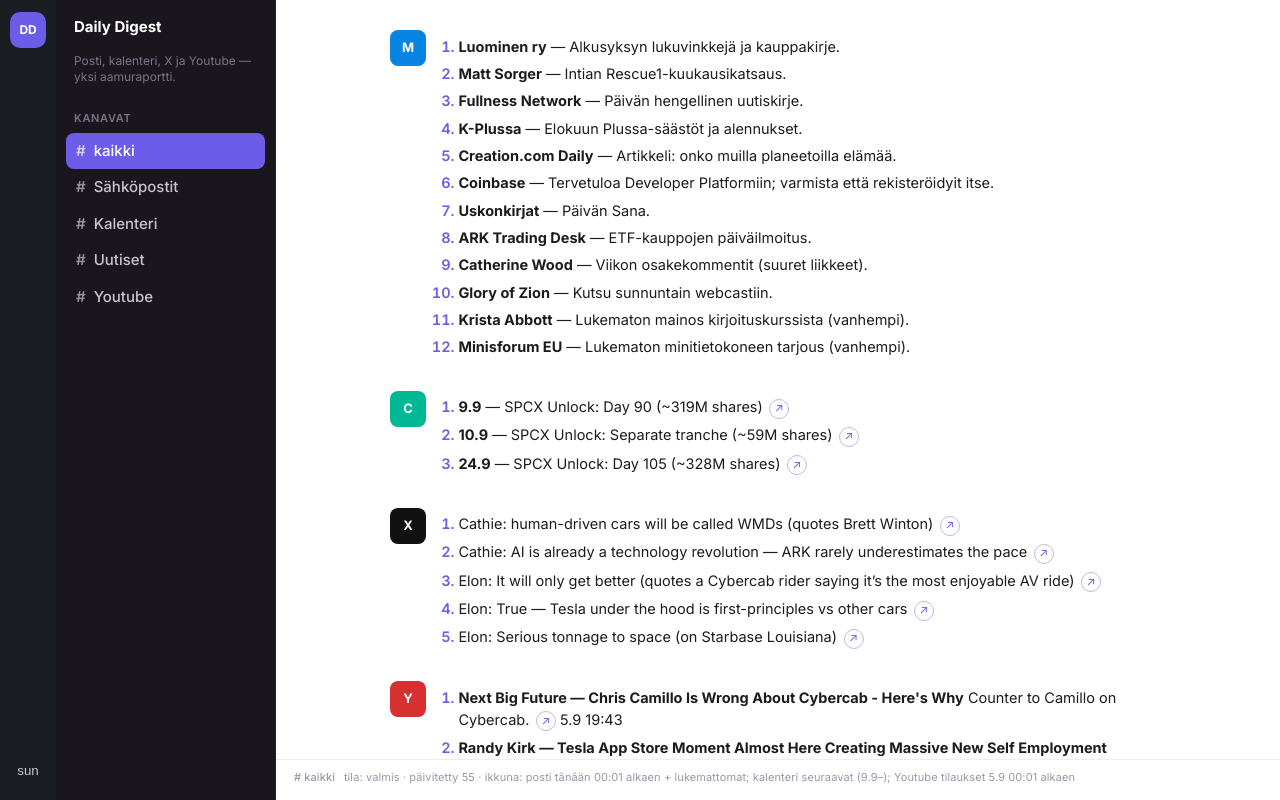
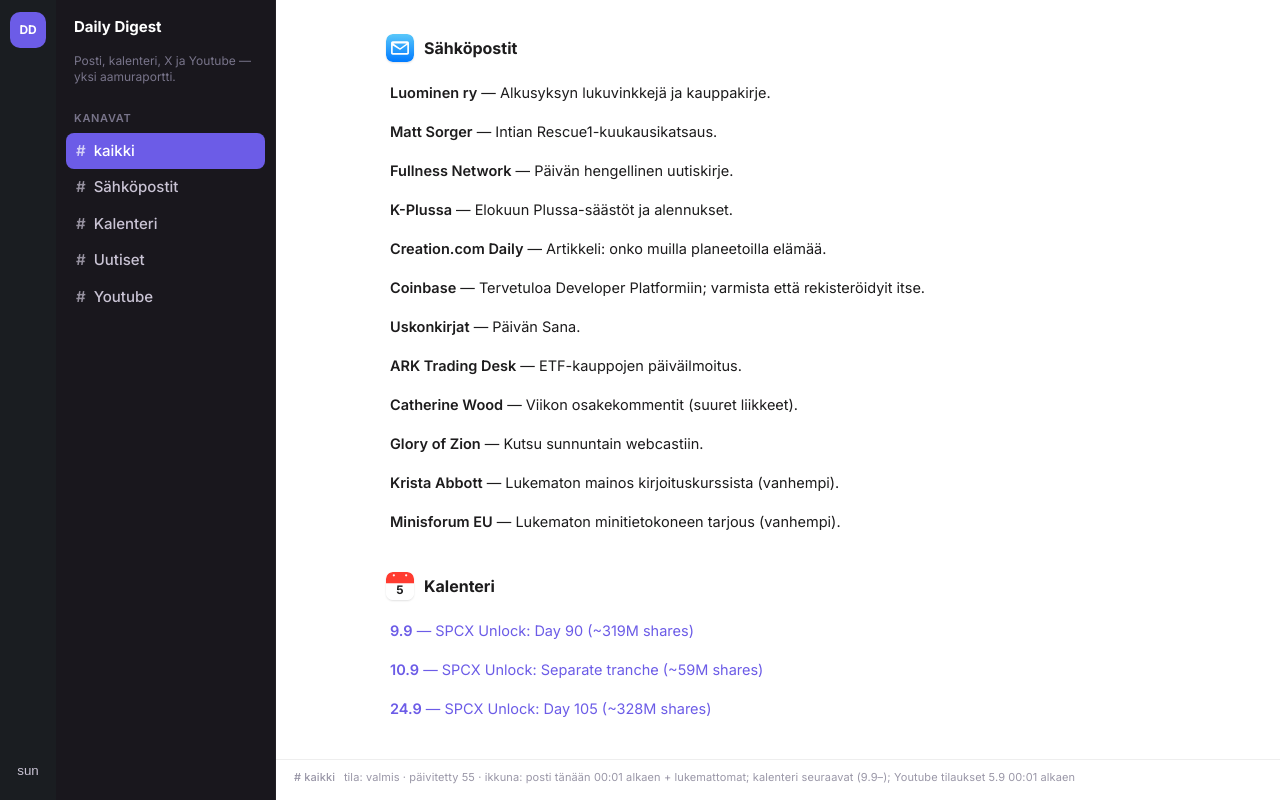
Before and after one commit to jukka12/daily-digest, a plain HTML site: page index.html in a window 1280 px wide. Drawn offline with nearby package versions, Linux system fonts and the light colour scheme.

Commit message:
pages: app icons; flat clickable rows without numbering

```diff
--- a/index.html
+++ b/index.html
@@ -20,7 +20,7 @@
   --sidebar-text: #c9c3d4;
   --sidebar-muted: #78748a;
   --msg-bg: #ffffff;
-  --msg-hover: #f8f8f8;
+  --msg-hover: #f4f5f7;
   --ink: #1d1c1d;
   --muted: #616061;
   --border: #e8e8e8;
@@ -137,32 +137,37 @@
   padding: 8px 10px; border-radius: 8px; margin: 2px 0;
 }
 .message:hover { background: var(--msg-hover); }
-.avatar {
-  width: 36px; height: 36px; border-radius: 8px;
-  display: grid; place-items: center; font-weight: 700; font-size: 13px; color: #fff;
-  background: var(--accent);
+.section-block { margin: 18px 0 28px; }
+.section-head {
+  display: flex; align-items: center; gap: 10px;
+  margin: 0 0 8px; padding: 4px 6px;
 }
-.avatar.letter-M { background: #0984e3; }
-.avatar.letter-C { background: #00b894; }
-.avatar.letter-X { background: #111111; color: #fff; }
-.avatar.letter-Y { background: #d63031; }
-.msg-head { display: flex; align-items: baseline; gap: 8px; margin-bottom: 2px; }
-.msg-head .name { font-weight: 700; font-size: 14px; }
-.msg-head .time { font-size: 12px; color: var(--muted); }
-.msg-body { font-size: 14.5px; color: var(--ink); }
-.msg-body p { margin: 0.2rem 0; }
-.msg-body ol { margin: 0.25rem 0 0.4rem; padding-left: 1.15rem; }
-.msg-body li { margin: 0.35rem 0; }
-.msg-body li::marker { color: var(--accent); font-weight: 600; }
-.section-block { margin-top: 10px; }
+.section-head h2 {
+  margin: 0; font-size: 16px; font-weight: 700; color: var(--ink);
+}
+.app-icon {
+  width: 28px; height: 28px; flex: 0 0 28px;
+  border-radius: 7px; overflow: hidden;
+  display: grid; place-items: center;
+  box-shadow: 0 1px 2px rgba(0,0,0,.12);
+}
+.app-icon svg { width: 28px; height: 28px; display: block; }
+.item-list { display: flex; flex-direction: column; gap: 2px; }
+.item-row {
+  display: block;
+  padding: 8px 10px;
+  border-radius: 8px;
+  color: var(--ink);
+  text-decoration: none !important;
+  font-size: 14.5px;
+  line-height: 1.45;
+}
+a.item-row { color: var(--ink); cursor: pointer; }
+a.item-row:hover, .item-row:hover { background: var(--msg-hover); text-decoration: none !important; }
+.item-row .sub { display: block; margin-top: 2px; color: var(--muted); font-size: 13px; font-weight: 400; }
+.item-row strong { font-weight: 600; }
 a, #content a { color: var(--accent); text-decoration: none; }
-a:hover { opacity: .8; }
-a.link-mark, #content a.link-mark {
-  display: inline-flex; align-items: center; justify-content: center;
-  width: 1.25rem; height: 1.25rem; margin-left: 0.15rem;
-  border-radius: 999px; border: 1px solid color-mix(in srgb, var(--accent) 35%, var(--border));
-  font-size: 0.72rem;
-}
+a:hover { opacity: .9; }
 #content code {
   font-family: ui-monospace, SFMono-Regular, Menlo, Consolas, monospace;
   font-size: 0.88em; padding: 0.08em 0.3em; border-radius: 4px;
@@ -221,17 +226,6 @@
   setTheme(current());
 })();
 
-function stylizeLinks(root) {
-  root.querySelectorAll("a[href]").forEach(function (a) {
-    var href = a.getAttribute("href") || "";
-    var label = (a.textContent || href).trim();
-    a.textContent = "↗";
-    a.classList.add("link-mark");
-    a.title = label;
-    a.setAttribute("aria-label", label);
-    if (/^https?:/i.test(href)) a.setAttribute("rel", "noopener noreferrer");
-  });
-}
 function translateStatus(s) {
   if (!s) return "valmis";
   var lower = String(s).trim().toLowerCase();
@@ -287,13 +281,98 @@
   if (meta.window) parts.push("ikkuna: " + translateWindow(meta.window));
   return parts.join(" \u00b7 ");
 }
-function sectionLetter(title) {
+/* Brand-accurate app icons */
+var ICONS = {
+  mail: '<svg viewBox="0 0 100 100" xmlns="http://www.w3.org/2000/svg" aria-hidden="true"><defs><linearGradient id="mg" x1="0" y1="0" x2="0" y2="1"><stop offset="0%" stop-color="#5AC8FA"/><stop offset="100%" stop-color="#007AFF"/></linearGradient></defs><rect width="100" height="100" rx="22" fill="url(#mg)"/><path fill="#fff" d="M18 32c0-3.3 2.7-6 6-6h52c3.3 0 6 2.7 6 6v36c0 3.3-2.7 6-6 6H24c-3.3 0-6-2.7-6-6V32zm8.2 2l23.8 17.2L73.8 34H26.2zm49.8 4.7L52.4 55.2c-1.4 1-3.3 1-4.7 0L24 40.7V66c0 1.1.9 2 2 2h48c1.1 0 2-.9 2-2V38.7z"/></svg>',
+  calendar: '<svg viewBox="0 0 100 100" xmlns="http://www.w3.org/2000/svg" aria-hidden="true"><rect width="100" height="100" rx="22" fill="#fff"/><path fill="#FF3B30" d="M0 22C0 9.85 9.85 0 22 0h56c12.15 0 22 9.85 22 22v18H0V22z"/><text x="50" y="78" text-anchor="middle" font-family="Inter,Helvetica,Arial,sans-serif" font-size="42" font-weight="700" fill="#1d1d1f">5</text><circle cx="28" cy="12" r="4" fill="#fff" opacity=".95"/><circle cx="72" cy="12" r="4" fill="#fff" opacity=".95"/></svg>',
+  x: '<svg viewBox="0 0 100 100" xmlns="http://www.w3.org/2000/svg" aria-hidden="true"><rect width="100" height="100" rx="22" fill="#000"/><path fill="#fff" d="M55.7 48.3 78.6 22H73.2L53.3 44.3 37.4 22H21.2l24 34.9L21.2 78h5.4l21.1-24.5L64.4 78h16.2L55.7 48.3zm-7.5 8.7-2.4-3.5L29 26.1h8.3l15.7 22.5 2.4 3.5 20.5 29.4h-8.3L48.2 57z"/></svg>',
+  youtube: '<svg viewBox="0 0 100 100" xmlns="http://www.w3.org/2000/svg" aria-hidden="true"><rect width="100" height="100" rx="22" fill="#FF0000"/><path fill="#fff" d="M40 32.5v35l30-17.5L40 32.5z"/></svg>'
+};
+
+function sectionKind(title) {
   var t = (title || "").toLowerCase();
-  if (t.indexOf("sähkö") === 0 || t.indexOf("sahko") === 0) return "M";
-  if (t.indexOf("kalenteri") === 0 || t.indexOf("calendar") === 0) return "C";
-  if (t.indexOf("uutiset") === 0) return "X";
-  if (t.indexOf("youtube") === 0 || t.indexOf("video") === 0) return "Y";
-  return "M";
+  if (t.indexOf("sähkö") === 0 || t.indexOf("sahko") === 0 || t.indexOf("mail") === 0) return "mail";
+  if (t.indexOf("kalenteri") === 0 || t.indexOf("calendar") === 0) return "calendar";
+  if (t.indexOf("uutiset") === 0 || t === "x") return "x";
+  if (t.indexOf("youtube") === 0 || t.indexOf("video") === 0) return "youtube";
+  return "mail";
+}
+
+function extractHref(el) {
+  var a = el.querySelector && el.querySelector("a[href]");
+  if (a) return a.getAttribute("href");
+  var text = el.textContent || "";
+  var m = text.match(/https?:\/\/\S+/);
+  return m ? m[0] : null;
+}
+
+function buildItemRows(container) {
+  var list = document.createElement("div");
+  list.className = "item-list";
+  var items = [];
+  container.querySelectorAll("li").forEach(function (li) { items.push(li); });
+  if (!items.length) {
+    Array.from(container.childNodes).forEach(function (n) {
+      if (n.nodeType === 1 && (n.tagName === "P" || n.tagName === "DIV")) {
+        var href = extractHref(n);
+        var row = document.createElement(href ? "a" : "div");
+        row.className = "item-row";
+        if (href) { row.href = href; row.target = "_blank"; row.rel = "noopener noreferrer"; }
+        var c = n.cloneNode(true);
+        c.querySelectorAll("a[href]").forEach(function (a) {
+          var label = (a.textContent || "").trim();
+          var h = a.getAttribute("href") || "";
+          if (/^https?:\/\//i.test(label) || label === h) a.remove();
+          else { var s = document.createElement("span"); s.innerHTML = a.innerHTML; a.replaceWith(s); }
+        });
+        row.innerHTML = c.innerHTML.replace(/^<p>/i, "").replace(/<\/p>$/i, "");
+        if ((row.textContent || "").trim()) list.appendChild(row);
+      }
+    });
+    return list;
+  }
+  items.forEach(function (li) {
+    var href = extractHref(li);
+    var row = document.createElement(href ? "a" : "div");
+    row.className = "item-row";
+    if (href) { row.href = href; row.target = "_blank"; row.rel = "noopener noreferrer"; }
+    var clone = li.cloneNode(true);
+    clone.querySelectorAll("a[href]").forEach(function (a) {
+      var label = (a.textContent || "").trim();
+      var h = a.getAttribute("href") || "";
+      if (/^https?:\/\//i.test(label) || label === h || label === "↗") a.remove();
+      else { var s = document.createElement("span"); s.innerHTML = a.innerHTML; a.replaceWith(s); }
+    });
+    var chunks = [];
+    var buf = document.createElement("div");
+    function flush() {
+      var t = buf.innerHTML.trim();
+      if (t) chunks.push(t);
+      buf = document.createElement("div");
+    }
+    Array.from(clone.childNodes).forEach(function (n) {
+      if (n.nodeType === 1 && n.tagName === "BR") { flush(); return; }
+      if (n.nodeType === 1 && n.tagName === "P") {
+        flush();
+        var pt = n.innerHTML.trim();
+        if (pt && !/^https?:\/\/\S+$/i.test(n.textContent.trim())) chunks.push(pt);
+        return;
+      }
+      buf.appendChild(n.cloneNode(true));
+    });
+    flush();
+    chunks = chunks.filter(function (c) {
+      var tmp = document.createElement("div");
+      tmp.innerHTML = c;
+      return !/^https?:\/\/\S+$/i.test((tmp.textContent || "").trim());
+    });
+    if (!chunks.length) return;
+    var html = chunks[0];
+    for (var i = 1; i < chunks.length; i++) html += '<span class="sub">' + chunks[i] + "</span>";
+    row.innerHTML = html;
+    list.appendChild(row);
+  });
+  return list;
 }
 
 function renderChat(root, markdownHtml) {
@@ -321,27 +400,36 @@
     if (node.nodeType === 1 && node.tagName === "H2") {
       var title = (node.textContent || "").trim().replace(/:$/, "");
       var id = "sec-" + color;
+      var kind = sectionKind(title);
       var block = document.createElement("section");
       block.className = "section-block";
       block.id = id;
-      var msg = document.createElement("div");
-      msg.className = "message";
-      var av = document.createElement("div");
-      var letter = sectionLetter(title);
-      av.className = "avatar letter-" + letter;
-      av.textContent = letter;
-      var body = document.createElement("div");
-      body.className = "msg-body";
+      var head = document.createElement("div");
+      head.className = "section-head";
+      var icon = document.createElement("span");
+      icon.className = "app-icon";
+      icon.innerHTML = ICONS[kind] || ICONS.mail;
+      if (kind === "calendar") {
+        var d = new Date();
+        try {
+          d = new Date(new Date().toLocaleString("en-US", { timeZone: "Europe/Helsinki" }));
+        } catch (e) {}
+        icon.innerHTML = icon.innerHTML.replace(/>5</, ">" + d.getDate() + "<");
+      }
+      var h2 = document.createElement("h2");
+      h2.textContent = title;
+      head.appendChild(icon);
+      head.appendChild(h2);
+      block.appendChild(head);
+      var bodyWrap = document.createElement("div");
       i += 1;
       while (i < nodes.length) {
         var n = nodes[i];
         if (n.nodeType === 1 && n.tagName === "H2") break;
-        body.appendChild(n);
+        bodyWrap.appendChild(n);
         i += 1;
       }
-      msg.appendChild(av);
-      msg.appendChild(body);
-      block.appendChild(msg);
+      block.appendChild(buildItemRows(bodyWrap));
       frag.appendChild(block);
       (function (secId, secTitle) {
         var b = document.createElement("button");
@@ -368,6 +456,7 @@
   root.innerHTML = "";
   root.appendChild(frag);
 }
+
 fetch("digest.md", { cache: "no-store" })
   .then(function (r) { if (!r.ok) throw new Error(r.status + " " + r.statusText); return r.text(); })
   .then(function (t) {
@@ -375,7 +464,6 @@
     var el = document.getElementById("content");
     renderChat(el, marked.parse(parsed.body));
     var footer = buildFinnishFooter(parsed.meta);
-    stylizeLinks(el);
     document.getElementById("footMeta").textContent = footer || "valmis";
   })
   .catch(function (e) {
```
